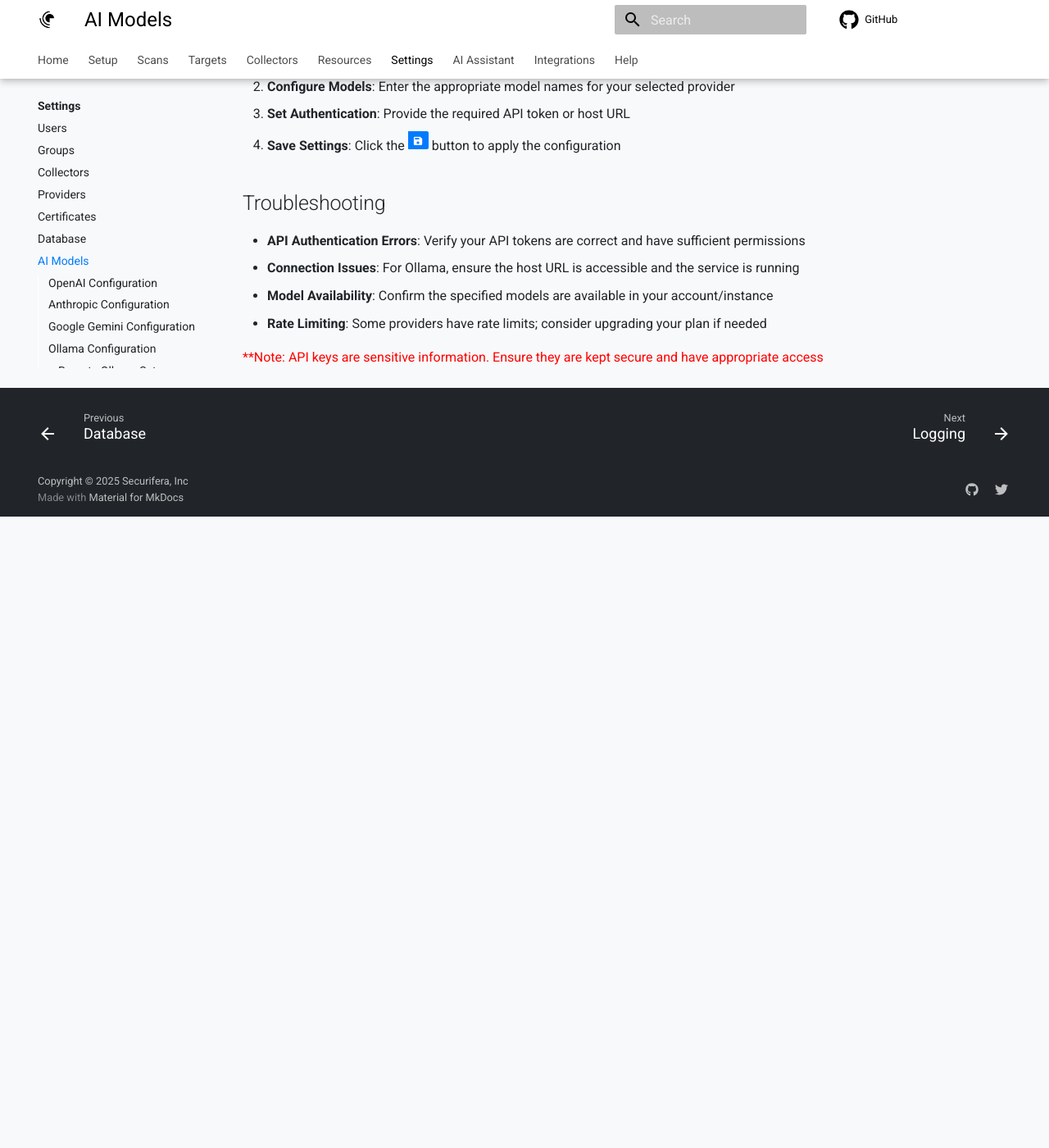
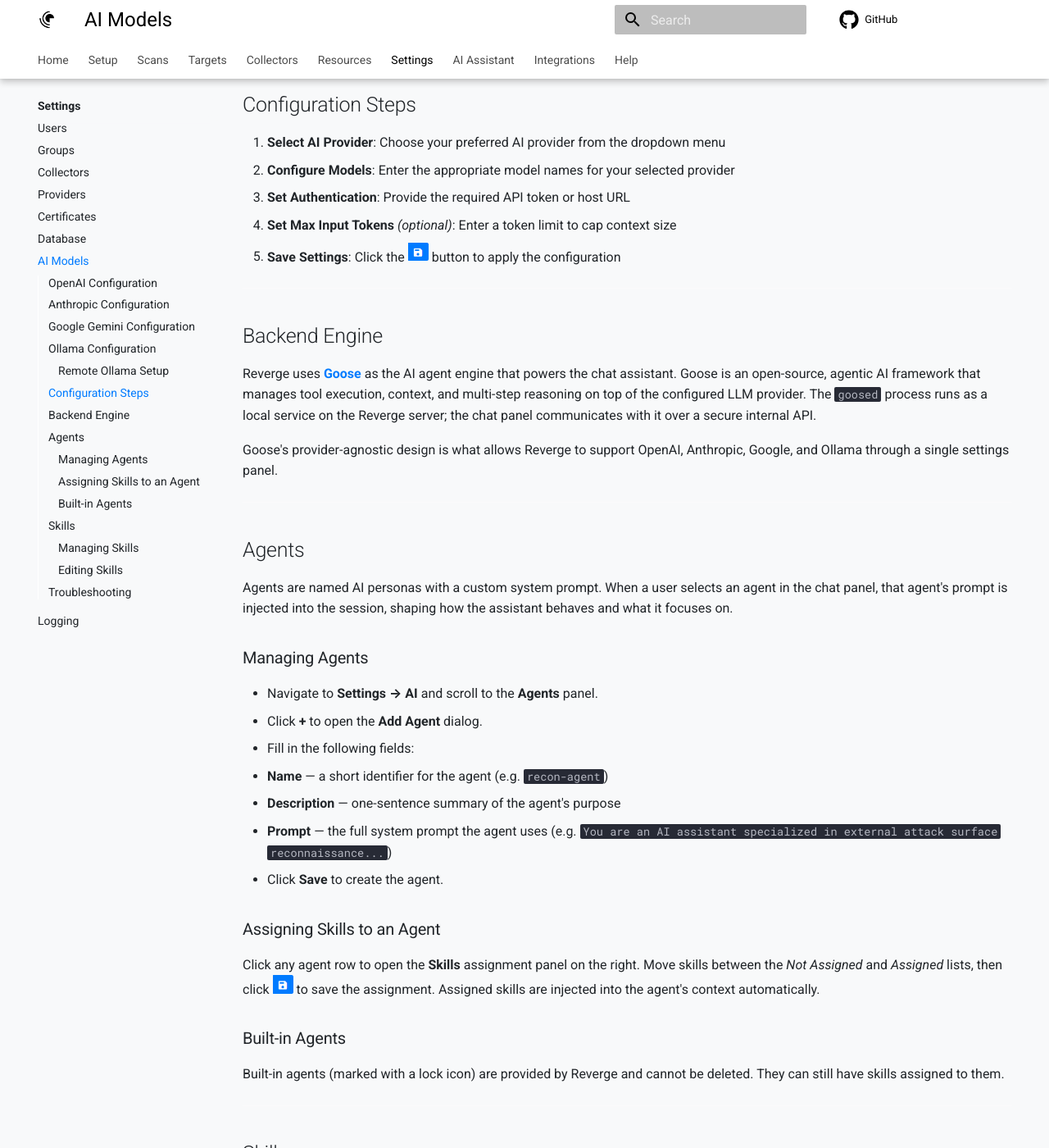
Before and after one commit to securifera/reverge_wiki, an MkDocs documentation site: the page built from docs/settings/aimodels.md, in a window 1280 px wide and 1400 px high, scrolled down 2161 px. Shown: the whole window at 82% size. Built offline with MkDocs 1.6.1 and Material for MkDocs 9.7.7, drawn with Linux system fonts in a browser that asks for light colours; comment, search, counter and statistics services are not loaded; before the commit the page ends 2791 px from its top, so only the background shows below that; some of the changed text lies outside the part shown.

Commit message:
Updated ai docs

```diff
--- a/docs/settings/aimodels.md
+++ b/docs/settings/aimodels.md
@@ -16,7 +16,9 @@
 <br>
 - **Embeddings Model**: Specify the model for text embeddings (e.g., `text-embedding-3-small`)
 <br>
-- **OpenAI API Token**: Your OpenAI API key for authentication
+- **API Token**: Your OpenAI API key for authentication
+<br>
+- **Max Input Tokens**: Optional limit on the number of tokens sent to the model per request. Leave blank to use the model default.
 
 
 ## Anthropic Configuration
@@ -27,7 +29,9 @@
 <br>
 - **Chat Model**: Specify the Anthropic model (e.g., `claude-sonnet-4-5`, `claude-haiku-4-5`)
 <br>
-- **Anthropic API Token**: Your Anthropic API key for authentication
+- **API Token**: Your Anthropic API key for authentication
+<br>
+- **Max Input Tokens**: Optional limit on the number of tokens sent to the model per request. Leave blank to use the model default.
 
 
 ## Google Gemini Configuration
@@ -40,7 +44,9 @@
 <br>
 - **Embeddings Model**: Specify the model for text embeddings (e.g., `gemini-embedding-001`)
 <br>
-- **Gemini API Token**: Your Google AI API key for authentication
+- **API Token**: Your Google AI API key for authentication
+<br>
+- **Max Input Tokens**: Optional limit on the number of tokens sent to the model per request. Leave blank to use the model default.
 <br>
 ## Ollama Configuration
 For the **Ollama** provider, configure the chat model, embeddings model, and host URL. Ollama allows you to run large language models locally or on your own infrastructure.
@@ -53,6 +59,8 @@
 - **Embeddings Model**: Specify the model for text embeddings (e.g., `mxbai-embed-large`)
 <br>
 - **Ollama Host URL**: The URL of your Ollama server (e.g., `http://192.168.110.100:8080`)
+<br>
+- **Max Input Tokens**: Optional limit on the number of tokens sent to the model per request. Leave blank to use the model default.
 <br>
 <br>
 ### Remote Ollama Setup
@@ -70,13 +78,70 @@
 1. **Select AI Provider**: Choose your preferred AI provider from the dropdown menu
 2. **Configure Models**: Enter the appropriate model names for your selected provider
 3. **Set Authentication**: Provide the required API token or host URL
-4. **Save Settings**: Click the <img src="../../assets/save_btn.png" alt="Save button" width="25"> button to apply the configuration
+4. **Set Max Input Tokens** *(optional)*: Enter a token limit to cap context size
+5. **Save Settings**: Click the <img src="../../assets/save_btn.png" alt="Save button" width="25"> button to apply the configuration
 
+
+---
+
+## Backend Engine
+
+Reverge uses [**Goose**](https://github.com/block/goose) as the AI agent engine that powers the chat assistant. Goose is an open-source, agentic AI framework that manages tool execution, context, and multi-step reasoning on top of the configured LLM provider. The `goosed` process runs as a local service on the Reverge server; the chat panel communicates with it over a secure internal API.
+
+Goose's provider-agnostic design is what allows Reverge to support OpenAI, Anthropic, Google, and Ollama through a single settings panel.
+
+---
+
+## Agents
+
+Agents are named AI personas with a custom system prompt. When a user selects an agent in the chat panel, that agent's prompt is injected into the session, shaping how the assistant behaves and what it focuses on.
+
+### Managing Agents
+
+- Navigate to **Settings → AI** and scroll to the **Agents** panel.
+- Click **+** to open the **Add Agent** dialog.
+- Fill in the following fields:
+  - **Name** — a short identifier for the agent (e.g. `recon-agent`)
+  - **Description** — one-sentence summary of the agent's purpose
+  - **Prompt** — the full system prompt the agent uses (e.g. `You are an AI assistant specialized in external attack surface reconnaissance...`)
+- Click **Save** to create the agent.
+
+### Assigning Skills to an Agent
+
+Click any agent row to open the **Skills** assignment panel on the right. Move skills between the *Not Assigned* and *Assigned* lists, then click <img src="../../assets/save_btn.png" alt="Save button" width="25"> to save the assignment. Assigned skills are injected into the agent's context automatically.
+
+### Built-in Agents
+
+Built-in agents (marked with a lock icon) are provided by Reverge and cannot be deleted. They can still have skills assigned to them.
+
+---
+
+## Skills
+
+Skills are reusable knowledge documents written in Markdown. They let you encode domain expertise, playbooks, or reference material that any agent can draw on. A skill assigned to an agent is included in that agent's context window for every session.
+
+### Managing Skills
+
+- Scroll to the **Skills** panel in **Settings → AI**.
+- Click **+** to open the **Add Skill** dialog.
+- Fill in the following fields:
+  - **Name** — a short identifier for the skill (e.g. `port-scanning-guide`)
+  - **Description** — one-sentence summary shown to the AI so it knows when to apply the skill
+  - **Content (Markdown)** — the full skill document; supports standard Markdown including headings, lists, code blocks, and tables
+- Click **Save** to create the skill.
+
+### Editing Skills
+
+Click any skill row to open the inline **Edit Skill** panel on the right. Modify the name, description, or Markdown content and click <img src="../../assets/save_btn.png" alt="Save button" width="25"> to save.
+
+---
 
 ## Troubleshooting
 - **API Authentication Errors**: Verify your API tokens are correct and have sufficient permissions
 - **Connection Issues**: For Ollama, ensure the host URL is accessible and the service is running
 - **Model Availability**: Confirm the specified models are available in your account/instance
 - **Rate Limiting**: Some providers have rate limits; consider upgrading your plan if needed
+- **Agent not appearing in chat**: Ensure the agent has been saved and the page has been refreshed
+- **Skill not taking effect**: Confirm the skill is assigned to the active agent and the agent is selected in the chat panel
 
 <span style="color: red;">**Note: API keys are sensitive information. Ensure they are kept secure and have appropriate access
```
